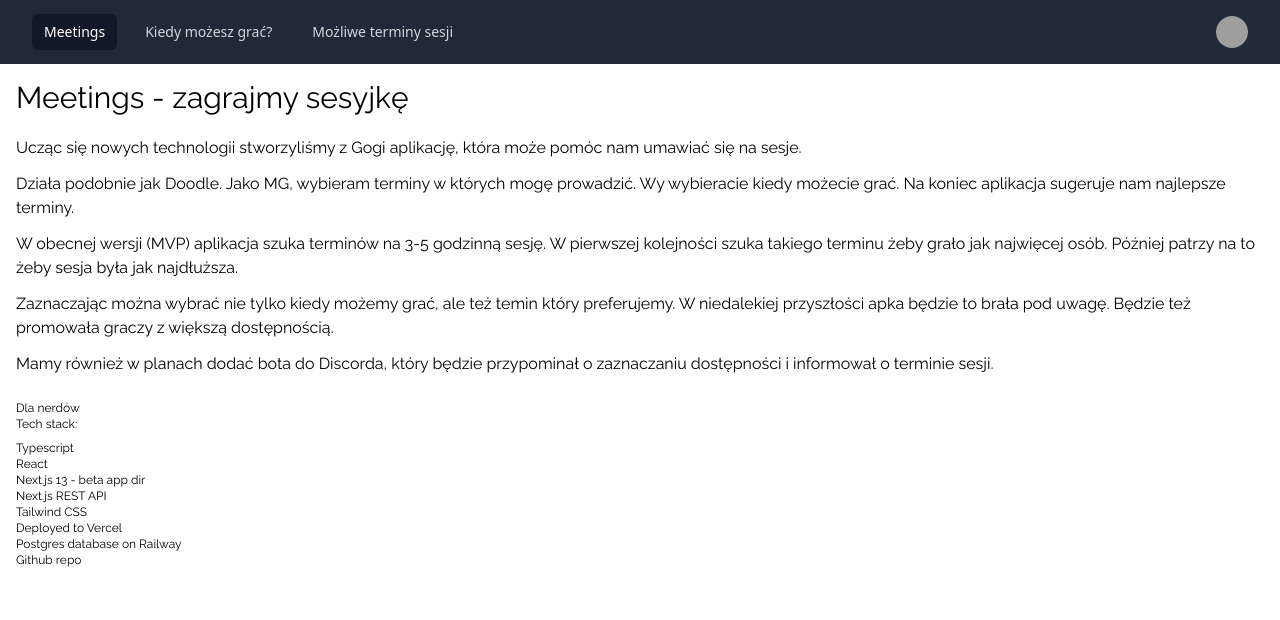
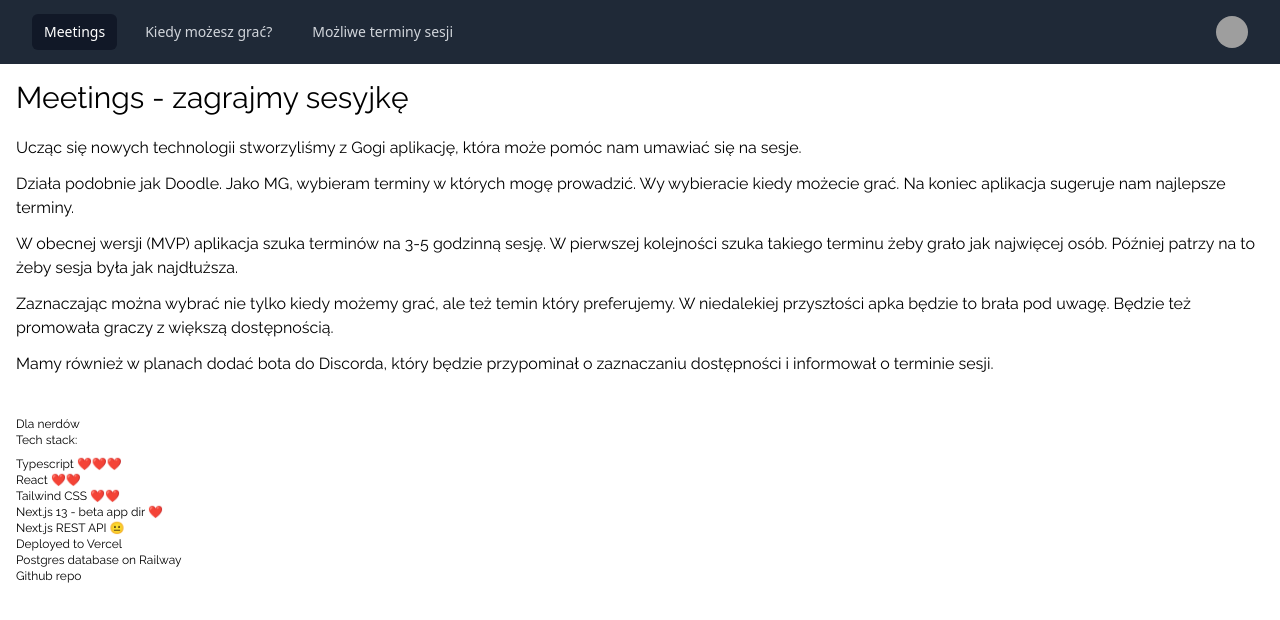
Before and after one commit to fantasygame/meetings, a Next.js app: page / in a window 1280 px wide. Shown: the top 620 px of the page. Built offline with nearby package versions, Linux system fonts and the light colour scheme; no server answers; grey boxes are pictures that could not be loaded.

Commit message:
Update page.tsx

```diff
--- a/app/page.tsx
+++ b/app/page.tsx
@@ -28,18 +28,18 @@ export default function Home() {
             Mamy również w planach dodać bota do Discorda, który będzie przypominał o zaznaczaniu dostępności i informował o terminie sesji.
           </div>
         </div>
-        <div className='mt-6 text-xs'>
+        <div className='mt-10 text-xs'>
           <div className='my-3'>
             <div className="my-2">
             <div>Dla nerdów</div>
             <div>Tech stack:</div>
             </div>
             <ul>
-              <li><Link href="https://www.typescriptlang.org/" target="_blank">Typescript</Link></li>
-              <li><Link href="https://reactjs.org/" target="_blank">React</Link></li>
-              <li><Link href="https://nextjs.org/" target="_blank">Next.js 13 - beta app dir</Link></li>
-              <li><Link href="https://nextjs.org/docs/api-routes/introduction" target="_blank">Next.js REST API</Link></li>
-              <li><Link href="https://tailwindcss.com/" target="_blank">Tailwind CSS</Link></li>
+              <li><Link href="https://www.typescriptlang.org/" target="_blank">Typescript ❤️❤️❤️</Link></li>
+              <li><Link href="https://reactjs.org/" target="_blank">React ❤️❤️</Link></li>
+              <li><Link href="https://tailwindcss.com/" target="_blank">Tailwind CSS ❤️❤️</Link></li>
+              <li><Link href="https://nextjs.org/" target="_blank">Next.js 13 - beta app dir ❤️</Link></li>
+              <li><Link href="https://nextjs.org/docs/api-routes/introduction" target="_blank">Next.js REST API 😐</Link></li>
               <li><Link href="https://vercel.com/" target="_blank">Deployed to Vercel</Link></li>
               <li><Link href="https://railway.app/" target="_blank">Postgres database on Railway</Link></li>
               <li><Link href="https://github.com/fantasygame/meetings" target="_blank">Github repo</Link></li>
```
